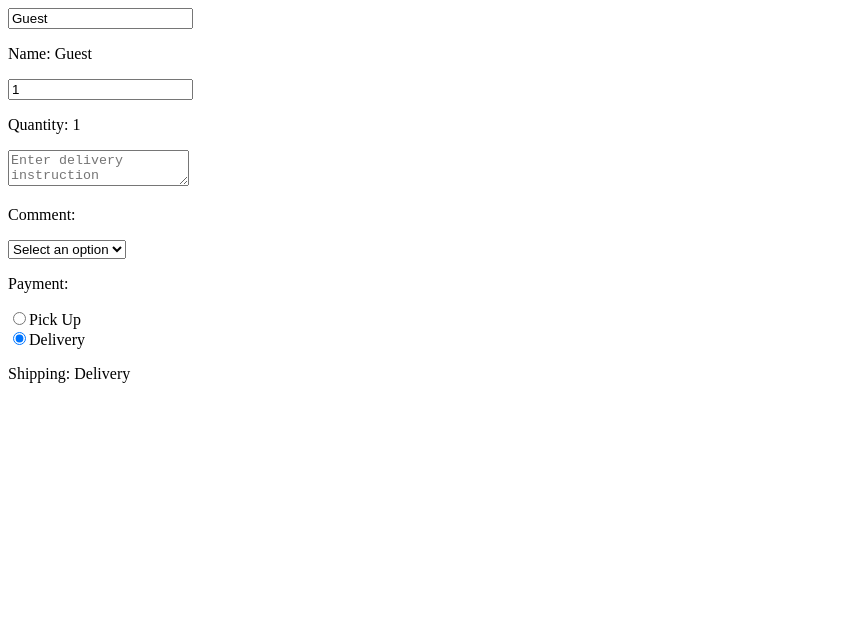
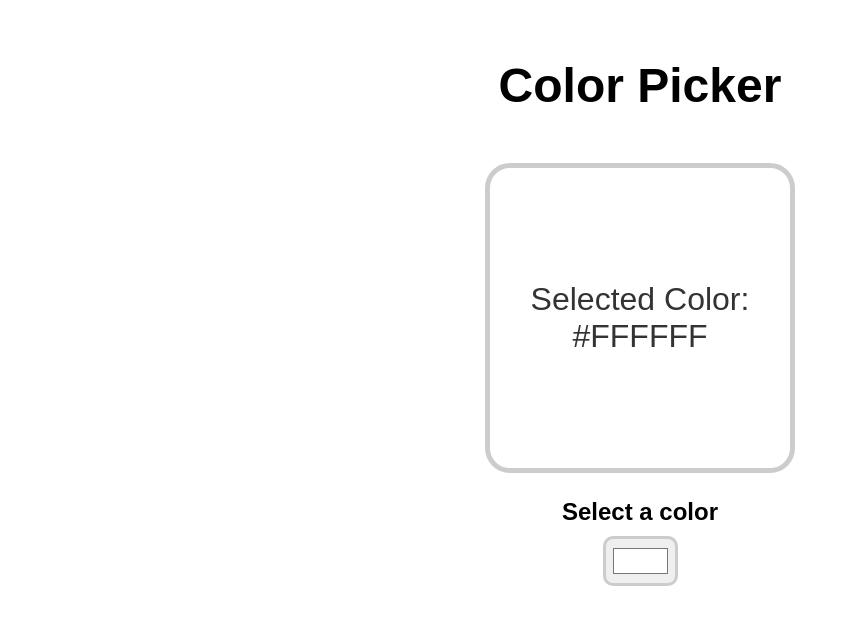
Before and after one commit to martahil/React_BroCode, a React (Vite) app: page / in a window 1280 px wide. Shown: the top 624 px of the page, without its empty margins (0-850 px from the left). Built offline with nearby package versions, Linux system fonts and the light colour scheme.

Commit message:
02:13:16 color picker app

```diff
--- a/src/App.jsx
+++ b/src/App.jsx
@@ -133,7 +133,7 @@
 
 export default App*/
 
-/* 8) & 9)*/
+/* 8) & 9)
 import MyComponent from "./MyComponent.jsx";
 import Counter from "./Counter.jsx";
 
@@ -145,4 +145,16 @@
   );
 }
 
+export default App*/
+
+/* 10)*/
+import ColorPicker from "./ColorPicker.jsx"
+
+function App() {
+
+  return(
+    <ColorPicker/>
+  );
+}
+
 export default App
--- /dev/null
+++ b/src/ColorPicker.jsx
@@ -0,0 +1,22 @@
+import React, {useState} from "react";
+
+function ColorPicker(){
+    const [color, setColor] = useState('#FFFFFF')
+
+    function handleColorChange(event){
+        setColor(event.target.value);
+    }
+
+    return(
+        <div className="color-picker-container">
+            <h1>Color Picker</h1>
+            <div className="color-display" style={{backgroundColor: color}}>
+                <p>Selected Color: {color}</p>
+            </div>
+            <label>Select a color</label>
+            <input type="color" value={color} onChange={handleColorChange}/>
+        </div>
+    );
+}
+
+export default ColorPicker
--- a/src/index.css
+++ b/src/index.css
@@ -84,7 +84,7 @@
   cursor: pointer;
 }*/
 
-/* 8)*/
+/* 8)
 .counter-container{
   text-align: center;
   font-family: Arial, sans-serif;
@@ -111,4 +111,52 @@
 
 .counter-button:hover{
   background-color: hsl(197, 100%, 48%);
+}*/
+
+/* 10)*/
+body {
+  font-family: Arial, sans-serif;
 }
+
+.color-picker-container{
+  display: flex;
+  flex-direction: column;
+  align-items: center;
+}
+
+h1{
+  margin: 50px;
+  font-size: 3em;
+}
+
+.color-display{
+  width: 300px;
+  height: 300px;
+  display: flex;
+  justify-content: center;
+  align-items: center;
+  border: 5px solid hsl(0, 0%, 80%);
+  border-radius: 25px;
+  margin-bottom: 25px;
+  transition: 0.25s ease;
+}
+
+.color-display p{
+  color: hsl(0, 0%, 20%);
+  font-size: 2rem;
+  text-align: center;
+}
+
+label{
+  font-size: 1.5rem;
+  font-weight: bold;
+  margin-bottom: 10px;
+}
+
+input[type='color']{
+  width: 75px;
+  height: 50px;
+  padding: 5px;
+  border-radius: 10px;
+  border: 3px solid hsl(0, 0%, 80%);
+}
```
